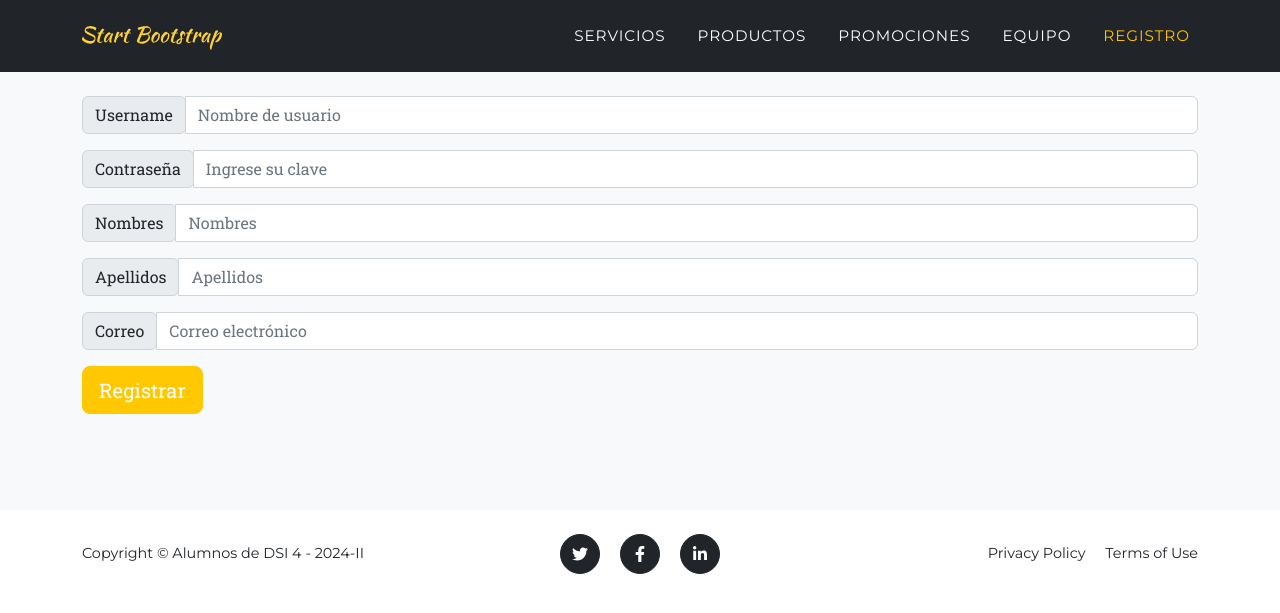
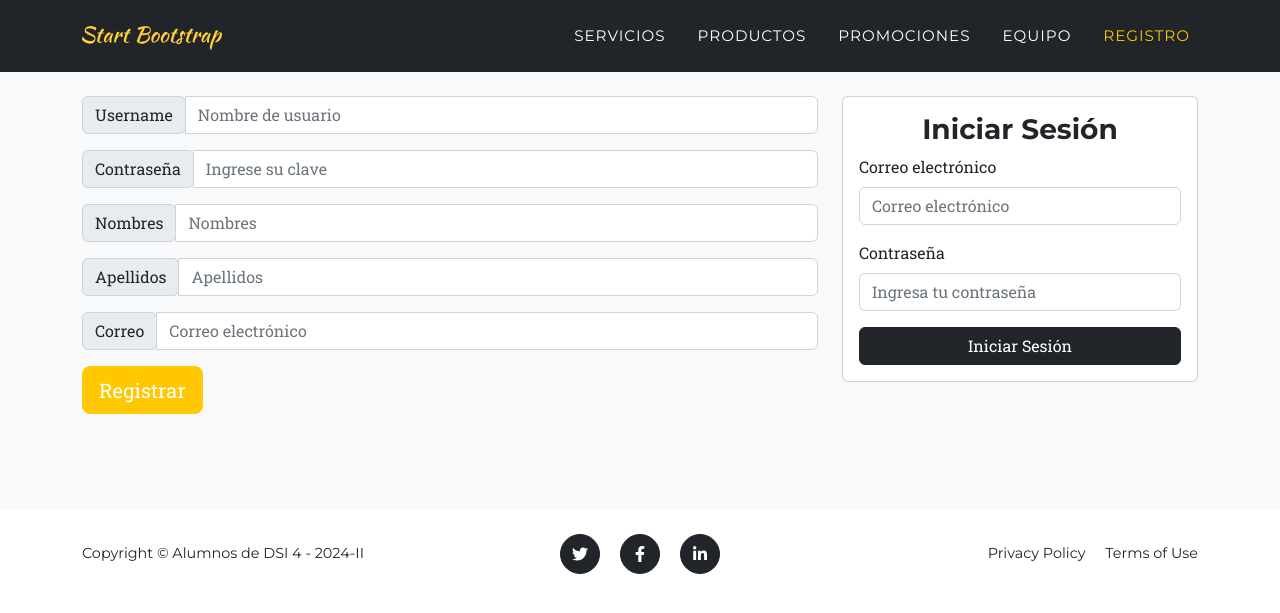
Before and after one commit to glsnys/includes, a PHP site: page /registro.php in a window 1280 px wide. Shown: the top 613 px of the page. Run offline with PHP 8.4, Linux system fonts and the light colour scheme; some libraries are stand-ins or nearby versions.

Commit message:
Actuaplización 10.10.2024

```diff
--- /dev/null
+++ b/loggin.php
@@ -0,0 +1,3 @@
+<?php
+
+?>
--- a/registro.php
+++ b/registro.php
@@ -14,40 +14,67 @@
     <section class="page-section bg-light" id="registro">
         <div class="container">
             <div class="row">
-                <div class="col-md-12">
+                <div class="col-md-8">
                     <form action="registrar.php" method="post">
                         <div class="input-group mb-3">
                             <div class="input-group-prepend">
                                 <span class="input-group-text" id="basic-addon1">Username</span>
                             </div>
-                            <input type="text" class="form-control" placeholder="Nombre de usuario" name="username">
+                            <input type="text" class="form-control" placeholder="Nombre de usuario" name="username" required>
                         </div>
                         <div class="input-group mb-3">
                             <div class="input-group-prepend">
                                 <span class="input-group-text" id="basic-addon1">Contraseña</span>
                             </div>
-                            <input type="password" class="form-control" placeholder="Ingrese su clave" name="clave">
+                            <input type="password" class="form-control" placeholder="Ingrese su clave" name="clave" required>
                         </div>
                         <div class="input-group mb-3">
                             <div class="input-group-prepend">
                                 <span class="input-group-text" id="basic-addon1">Nombres</span>
                             </div>
-                            <input type="text" class="form-control" placeholder="Nombres" name="nombres">
+                            <input type="text" class="form-control" placeholder="Nombres" name="nombres" required>
                         </div>
                         <div class="input-group mb-3">
                             <div class="input-group-prepend">
                                 <span class="input-group-text" id="basic-addon1">Apellidos</span>
                             </div>
-                            <input type="text" class="form-control" placeholder="Apellidos" name="apellidos">
+                            <input type="text" class="form-control" placeholder="Apellidos" name="apellidos" required>
                         </div>
                         <div class="input-group mb-3">
                             <div class="input-group-prepend">
                                 <span class="input-group-text" id="basic-addon1">Correo</span>
                             </div>
-                            <input type="email" class="form-control" placeholder="Correo electrónico" name="email">
+                            <input type="email" class="form-control" placeholder="Correo electrónico" name="email" required>
                         </div>
                         <button type="submit" class="btn btn-primary btn-lg btn-block">Registrar</button>
                     </form>
+                </div>
+                <div class="col-md-4">
+                    <div class="card">
+                        <div class="card-body">
+                            <h3 class="card-title text-center">Iniciar Sesión</h3>
+                            <form action="login.php" method="POST">
+                                <!-- Usuario -->
+                                <div class="form-group mb-3">
+                                    <label for="loggin-email" class="form-label">Correo electrónico</label>
+                                    <input type="email" name="loggin-email" id="username" class="form-control" placeholder="Correo electrónico" required>
+                                </div>
+
+                                <!-- Contraseña -->
+                                <div class="form-group mb-3">
+                                    <label for="loggin-password" class="form-label">Contraseña</label>
+                                    <input type="password" name="loggin-password" id="password" class="form-control" placeholder="Ingresa tu contraseña" required>
+                                </div>
+
+                                <!-- Botón de Iniciar Sesión -->
+                                <div class="d-grid">
+                                    <button type="submit" class="btn btn-dark">Iniciar Sesión</button>
+                                </div>
+
+
+                            </form>
+                        </div>
+                    </div>
                 </div>
             </div>
         </div>
```
Also changed, not shown: registrar.php (+91 -50 lines), css/propios.css (added).
